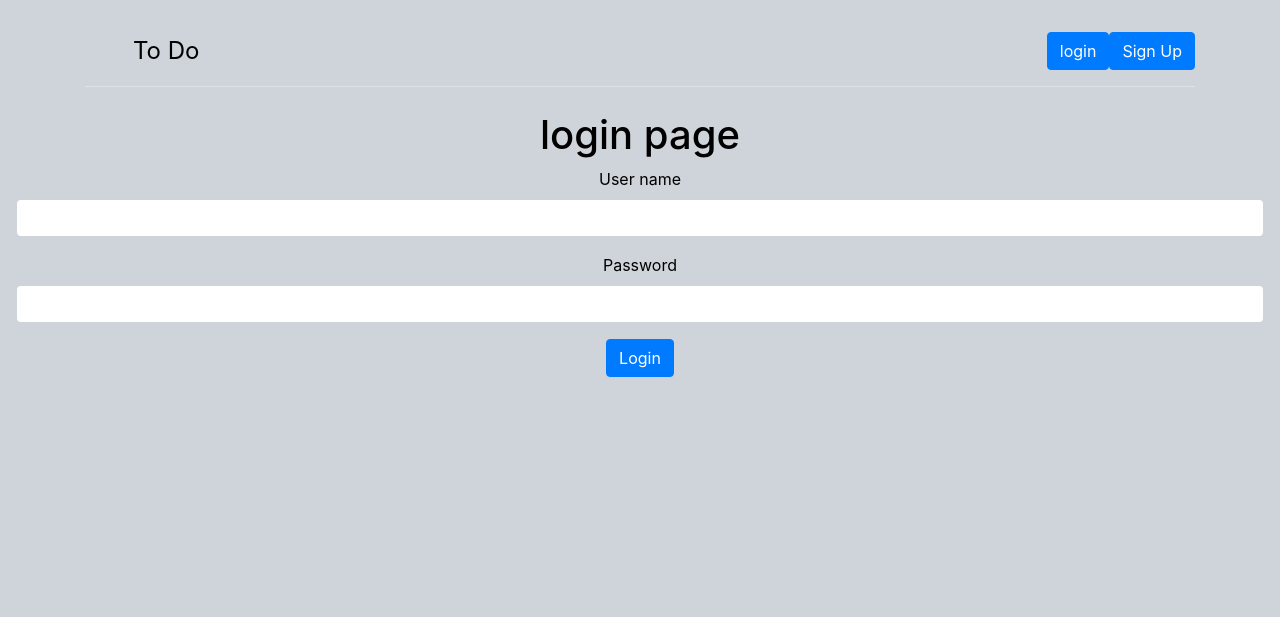
After one commit to greenhalghdan/Day97, a Flask app: page /login in a window 1280 px wide. The commit adds this page. Shown: the top 617 px of the page. Run offline with Flask 3, Linux system fonts and the light colour scheme; some libraries are stand-ins or nearby versions.

Commit message:
added in userlogin functionality and this will now only show the tasks asigned to the user who creates it

```diff
--- a/main.py
+++ b/main.py
@@ -1,4 +1,4 @@
-from flask import Flask, render_template, url_for, redirect
+from flask import Flask, render_template, url_for, redirect, flash
 from flask_sqlalchemy import SQLAlchemy
 import sqlite3
 import wtforms
@@ -6,6 +6,10 @@ from flask_wtf import FlaskForm
 from wtforms import StringField, SubmitField, TextAreaField, SelectField
 from wtforms.validators import DataRequired, URL
 from flask_bootstrap import Bootstrap
+from sqlalchemy.orm import relationship
+from flask_login import UserMixin, login_user, LoginManager, current_user, logout_user
+from werkzeug.security import generate_password_hash, check_password_hash
+
 
 app = Flask(__name__)
 
@@ -14,24 +18,36 @@ app.config["SQLALCHEMY_DATABASE_URI"] = "sqlite:///tasks.db"
 db = SQLAlchemy()
 db.init_app(app)
 bootstrap = Bootstrap(app)
+login_manager = LoginManager()
+login_manager.init_app(app)
+
+
+@login_manager.user_loader
+def load_user(user_id):
+    return db.get_or_404(Users, user_id)
 
 
 class Tasks(db.Model):
+    __tablename__ = "Tasks"
     id = db.Column(db.Integer, primary_key=True)
     name = db.Column(db.String, unique=False, nullable=False)
     summary = db.Column(db.String, unique=False, nullable=False)
     description = db.Column(db.String, unique=False, nullable=False)
     status = db.Column(db.String, unique=False, nullable=False)
+    userid = db.Column(db.Integer, db.ForeignKey("Users.id"))
+    task_owner = relationship("Users", back_populates="task")
 
 
-class Users(db.Model):
+class Users(db.Model,UserMixin):
+    __tablename__ = "Users"
     id = db.Column(db.Integer, primary_key=True)
     username = db.Column(db.String, unique=False, nullable=False)
     password = db.Column(db.String, unique=False, nullable=False)
     FirstName = db.Column(db.String, unique=False, nullable=True)
     LastName = db.Column(db.String, unique=False, nullable=True)
-    status = db.Column(db.String, unique=False, nullable=False)
+    status = db.Column(db.Boolean, unique=False, nullable=False)
 
+    task = relationship("Tasks", back_populates="task_owner")
 
 class AddTask(FlaskForm):
     name = StringField("Task Name", validators=[DataRequired()])
@@ -51,7 +67,7 @@ class NewUser(FlaskForm):
     password = StringField("Password", validators=[DataRequired()])
     firstname = StringField("First Name")
     lastname = StringField("Last Name")
-    submit = SubmitField("Login")
+    submit = SubmitField("Sign Up")
 
 
 with app.app_context():
@@ -60,24 +76,30 @@ with app.app_context():
 
 @app.route('/', methods=["GET", "POST"])
 def index():
-    todo = db.session.execute(db.select(Tasks).where(Tasks.status == 'todo'))
-    a = todo.scalars().all()
-    inprogress = db.session.execute(db.select(Tasks).where(Tasks.status == 'inprogress'))
-    b = inprogress.scalars().all()
-    done = db.session.execute(db.select(Tasks).where(Tasks.status == 'done'))
-    c = done.scalars().all()
     addtask = AddTask()
-    if addtask.validate_on_submit():
-        db.session.add(
-            Tasks(
-                name = addtask.data.get('name'),
-                summary = addtask.data.get('summary'),
-                description = addtask.data.get('description'),
-                status = 'todo',
-            )
-        )
-        db.session.commit()
-    return render_template("index.html", todo=a, inprogress=b, done=c, form=addtask)
+    if current_user.is_authenticated:
+        todo = db.session.execute(db.select(Tasks).where(Tasks.status == 'todo', Tasks.userid == current_user.id))
+        a = todo.scalars().all()
+        inprogress = db.session.execute(db.select(Tasks).where(Tasks.status == 'inprogress', Tasks.userid == current_user.id))
+        b = inprogress.scalars().all()
+        done = db.session.execute(db.select(Tasks).where(Tasks.status == 'done', Tasks.userid == current_user.id))
+        c = done.scalars().all()
+        if addtask.validate_on_submit():
+            if current_user.is_authenticated:
+                db.session.add(
+                    Tasks(
+                        name = addtask.data.get('name'),
+                        summary = addtask.data.get('summary'),
+                        description = addtask.data.get('description'),
+                        status = 'todo',
+                        task_owner = current_user
+                    )
+                )
+                db.session.commit()
+            else:
+                flash('You need to login to add a task')
+        return render_template("index.html", todo=a, inprogress=b, done=c, form=addtask)
+    return render_template("index.html", form=addtask)
 
 
 @app.route('/updatestatus/<int:taskid>&<string:newstatus>', methods=["GET", "POST"])
@@ -87,5 +109,38 @@ def updatestatus(taskid, newstatus):
     db.session.commit()
     return redirect(url_for('index'))
 
+@app.route('/signup.html', methods=['GET','POST'])
+def signup():
+    form = NewUser()
+    if form.validate_on_submit():
+        usernames = db.session.execute(db.select(Users)).scalars().all()
+        for user in usernames:
+            if user.username == form.username:
+                flash('Email address is already in use')
+        new_user = Users(
+            FirstName = form.firstname.data,
+            LastName = form.lastname.data,
+            username = form.username.data,
+            password = generate_password_hash(password=form.password.data, method='pbkdf2:sha256', salt_length=8),
+            status = True
+        )
+        db.session.add(new_user)
+        db.session.commit()
+        return redirect(url_for("login"))
+    return render_template("signup.html", form=form)
+
+@app.route('/login', methods=["GET", "POST"])
+def login():
+    login_form = Login()
+    if login_form.validate_on_submit():
+        result = db.session.execute(db.select(Users).where(Users.username == login_form.username.data)).scalar()
+        if check_password_hash(result.password, login_form.password.data):
+            print("1")
+            login_user(result)
+            return redirect(url_for('index'))
+        else:
+            flash("Email address and password combination is not valid")
+    return render_template("login.html", form=login_form)
+
 if __name__ == "__main__":
     app.run(debug=True)
--- a/templates/header.html
+++ b/templates/header.html
@@ -19,10 +19,19 @@
         <svg class="bi me-2" width="40" height="32"><use xlink:href="{{ url_for('index') }}"></use></svg>
         <span class="fs-4">To Do</span>
       </a>
-
-      <!-- Button trigger modal -->
+{% if current_user.is_authenticated: %}
 <button type="button" class="btn btn-primary" data-bs-toggle="modal" data-bs-target="#exampleModal">
   Add
 </button>
+        {% endif %}
+
+        {% if not current_user.is_authenticated: %}
+<a href="{{ url_for('login') }}"><button type="button" class="btn btn-primary">
+  login
+</button></a>
+        <a href="{{ url_for('signup') }}"> <button type="button" class="btn btn-primary">
+  Sign Up
+</button></a>
+        {% endif %}
     </header>
   </div>
--- /dev/null
+++ b/templates/login.html
@@ -0,0 +1,6 @@
+{% include "header.html" %}
+
+<h1>login page</h1>
+{% from 'bootstrap/form.html' import render_form %}
+        {{ render_form(form) }}
+{% include "footer.html" %}
--- /dev/null
+++ b/templates/signup.html
@@ -0,0 +1,5 @@
+{% include "header.html" %}
+<h1>signup page</h1>
+{% from 'bootstrap/form.html' import render_form %}
+        {{ render_form(form) }}
+{% include "footer.html" %}
```
Also changed, not shown: templates/index.html (+2 -6 lines), Day89-master/instance/tasks.db (deleted), instance/tasks.db (deleted).
